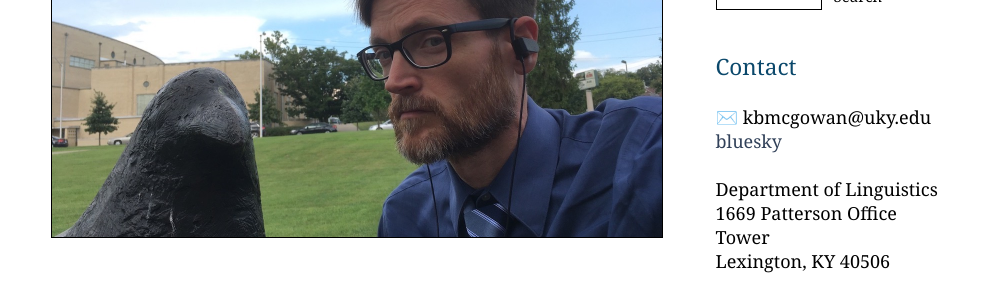
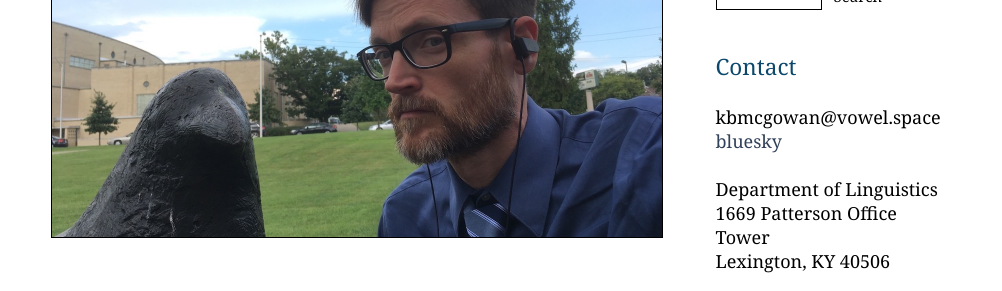
Before and after one commit to kbmcgowan/kbmcgowan.github.io, a Jekyll site: the page built from index.html, in a window 1280 px wide. Shown: the part 225-516 px from the top of the page, without its empty margins (134-1136 px from the left). Built offline with Jekyll 4.4.1, drawn with Linux system fonts in a browser that asks for light colours; nearby versions of some CDN libraries; some web fonts are replaced; library files that are not in the unit come from our copies; a script that is not in the unit is left out; the list of posts is cut into pages by our own code; some of the changed lines change nothing that is shown.

Commit message:
fixed more stuff

```diff
--- a/index.html
+++ b/index.html
@@ -44,7 +44,7 @@ layout: mainpage
 <li>
     <h2>Contact</h2>
     <ul>
-	<li>✉️ &#x6B;&#x62;&#x6D;&#x63;&#x67;&#x6F;&#x77;&#x61;&#x6E;&commat;&#x75;&#x6B;&#x79;&period;&#x65;&#x64;&#x75;</li>
+	<li>kbmcgowan@vowel.space</li>
 	<!-- <li><a href="https://calendly.com/kevinbmcgowan/">📅 schedule a meeting</a></li> -->
 	<li><a rel="me" href="https://bsky.app/profile/kbmcgowan.bsky.social">bluesky</a></li>
 	<li> &nbsp; </li>
```
Also changed, not shown: 1 other file.
